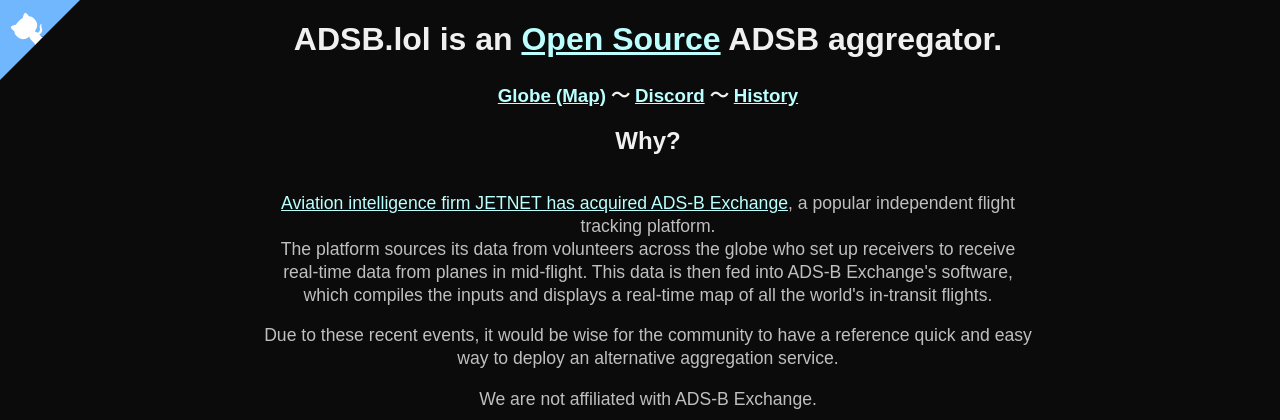
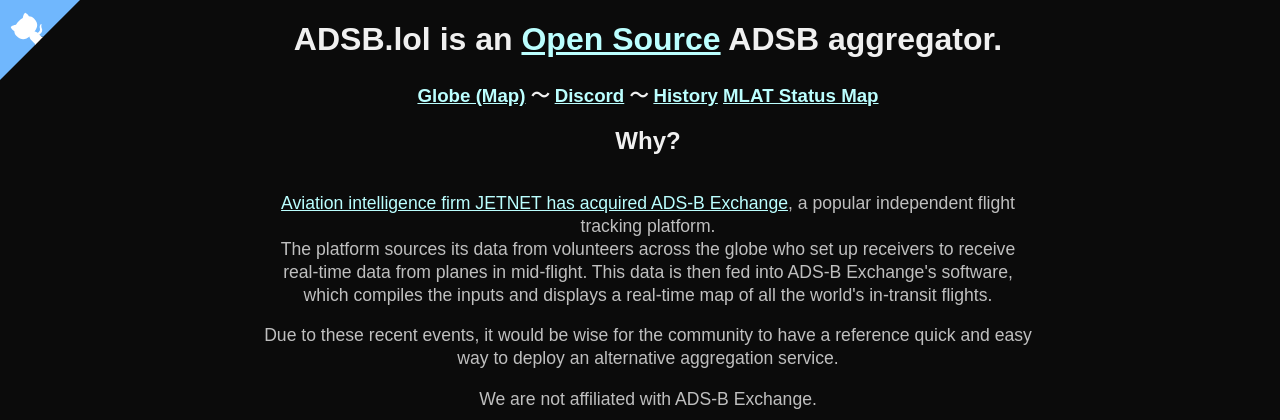
Before and after one commit to adsblol/api, a Python web app: template templates/index.html in a window 1280 px wide. Shown: the top 420 px of the page. Run offline with Jinja, Linux system fonts and the light colour scheme; the template is opened without the code that fills it, so the values that code supplies are empty.

Commit message:
Update index.html
Signed-off-by: katlol <1695469+katlol@users.noreply.github.com>

```diff
--- a/templates/index.html
+++ b/templates/index.html
@@ -73,6 +73,7 @@
             <a href="https://globe.adsb.lol/">Globe (Map)</a> &#12316;
             <a href="https://adsb.lol/discord">Discord</a> &#12316;
             <a href="https://history.adsb.lol">History</a>
+            <a href="https://map.adsb.lol">MLAT Status Map</a>
         </h3>
         <h2>Why?</h2>
             <p><a href="https://www.wired.com/story/ads-b-exchange-jetnet-sale/">Aviation intelligence firm JETNET has acquired ADS-B Exchange</a>, a popular independent flight tracking platform.<br>
@@ -123,6 +124,7 @@
         </table>
         {% endif %}
         <h3>{{len}} ADSB Feeders (all locations are approximate, and can be off by 50+ km)</h3>
+    <h3>For a more accurate map of feeders, see the MLAT Status Map</h3>
     </div>
     <div class="map" id="map"></div>
 
```
